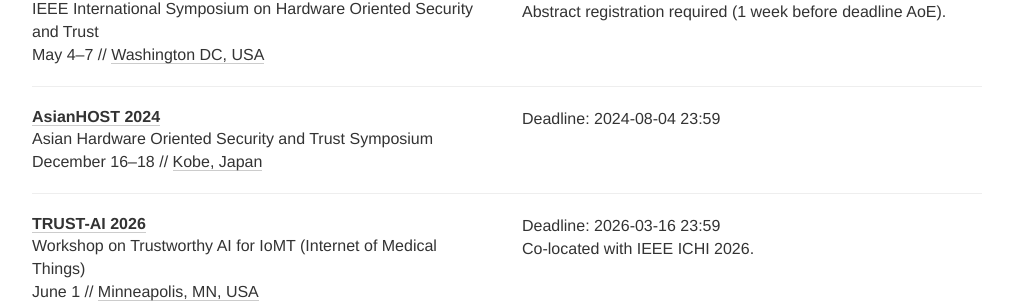
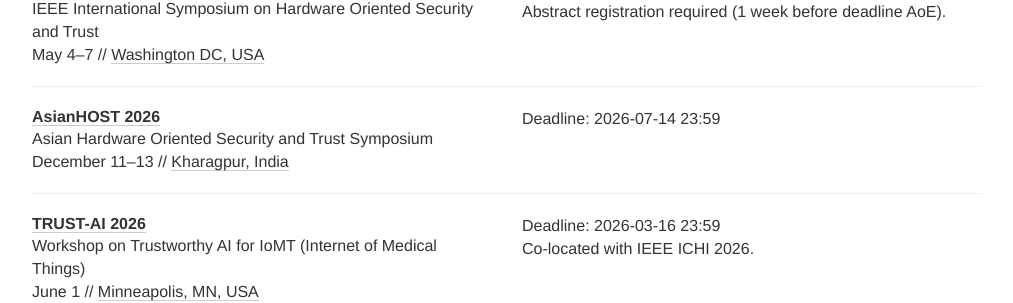
Before and after one commit to sec-deadlines/sec-deadlines.github.io, a Jekyll site: the page built from index.html, in a window 1280 px wide and 900 px high, scrolled down 11571 px. Shown: the part 152-455 px from the top of the window, without its empty margins (133-1146 px from the left). Built offline with Jekyll 4.4.1, drawn with Linux system fonts in a browser that asks for light colours; nearby versions of some CDN libraries; comment, search, counter and statistics services are not loaded; some of the changed text lies outside the part shown.

Commit message:
Update AsianHOST'26

```diff
--- a/_data/conferences.yml
+++ b/_data/conferences.yml
@@ -206,7 +206,7 @@
   year: 2026
   link: https://scisec.org/
   deadline: ["2026-03-31 23:59"]
-  date: August 15-17
+  date: May 29-31
   place: Beijing, China
   tags: [SEC, CONF]
 
@@ -705,12 +705,12 @@
 
 - name: AsianHOST
   description: Asian Hardware Oriented Security and Trust Symposium
-  year: 2024
-  link: https://www.asianhost.org/2024/
-  deadline: ["2024-08-04 23:59"]
-  date: December 16-18
+  year: 2026
+  link: https://www.asianhost.org/2026/
+  deadline: ["2026-07-14 23:59"]
+  date: December 11-13
   timezone: Asia/Shanghai
-  place: Kobe, Japan
+  place: Kharagpur, India
   tags: [SEC, CONF]
 
 # Workshops
```
